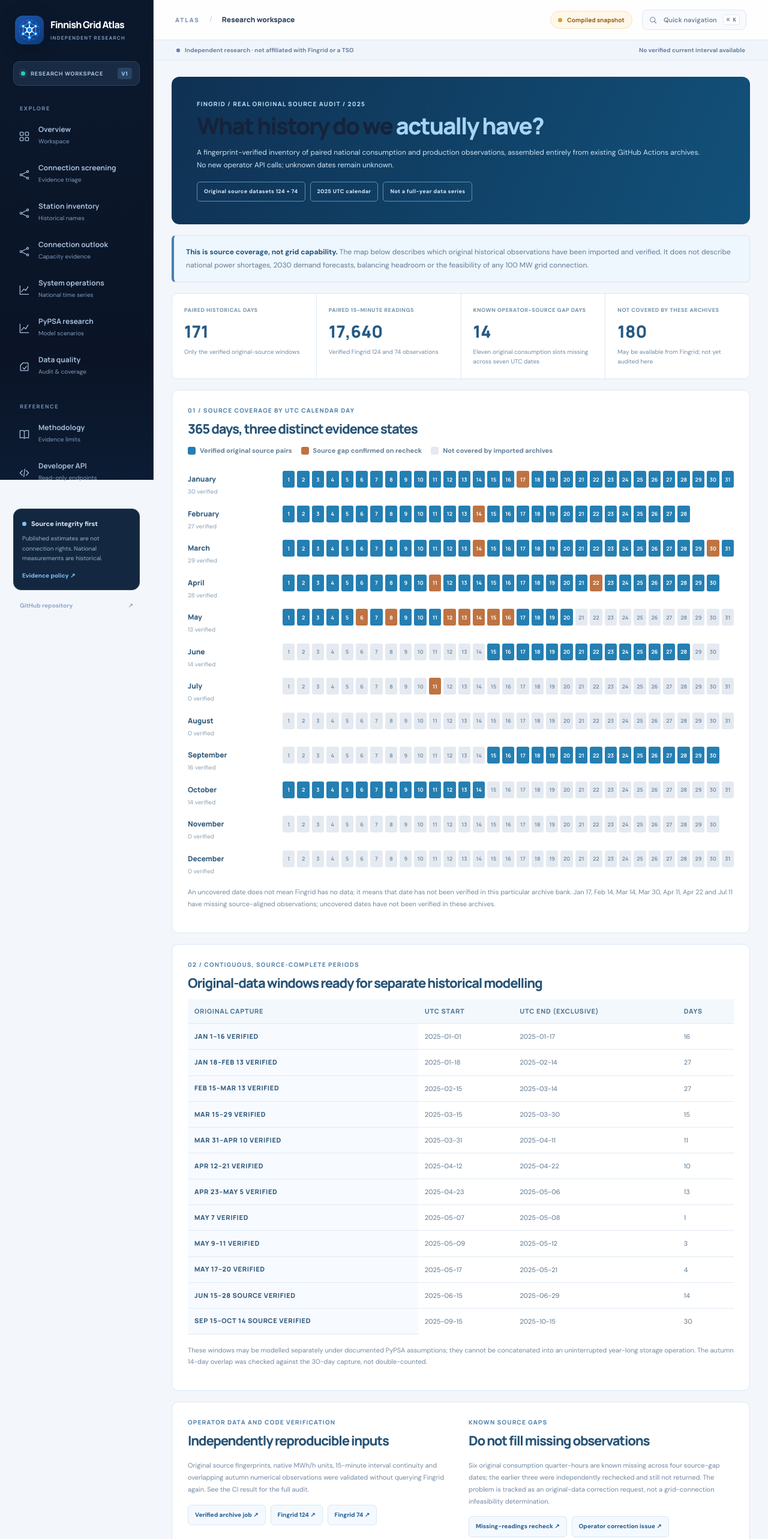
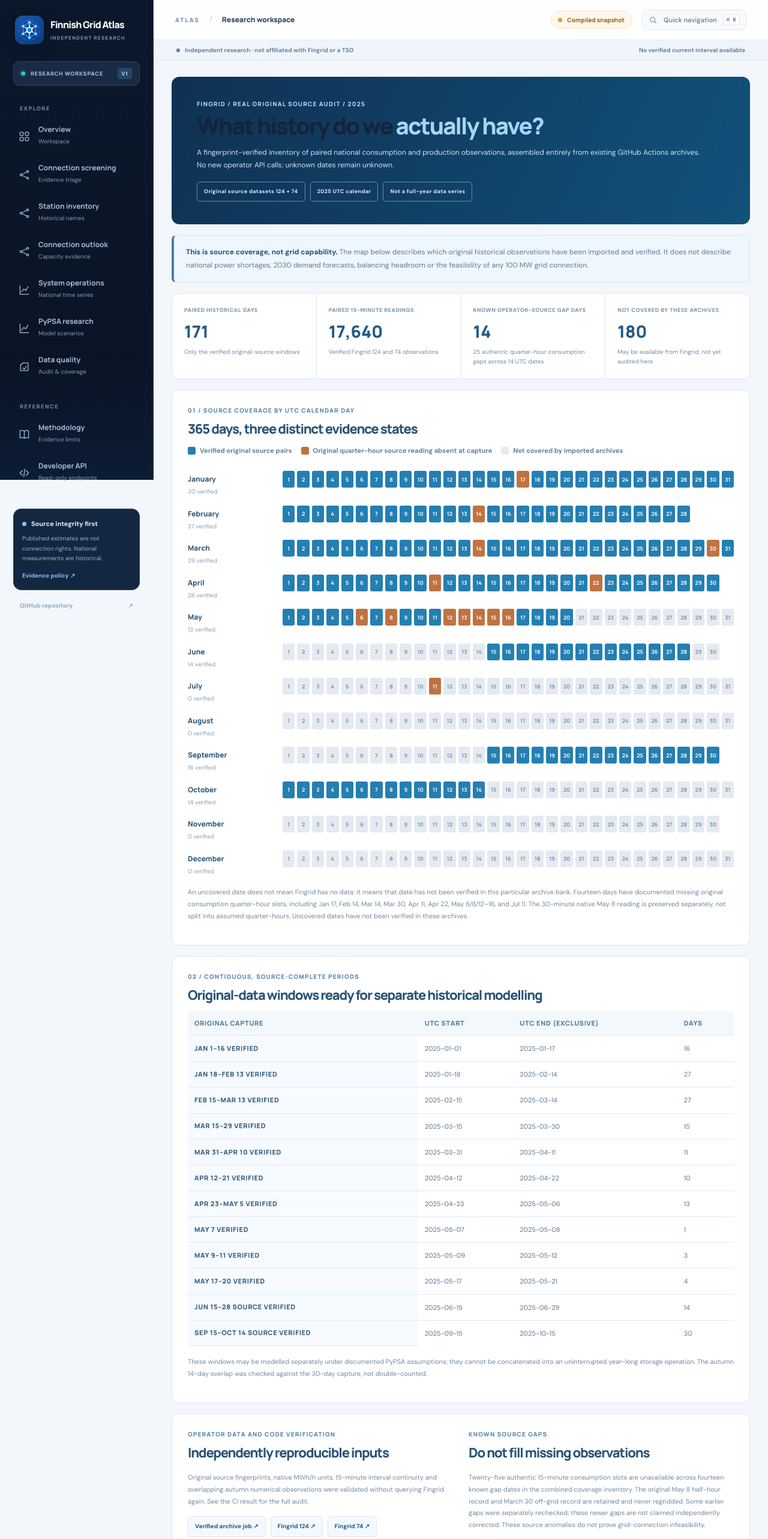
Before and after one commit to abhijith-sivaprasadan/finnish-grid-connection-evidence, a Next.js app in the folder website/: page /analysis/source-coverage in a window 1280 px wide. Shown: the top 2566 px of the page at 60% size. Built offline with nearby package versions, Linux system fonts and the light colour scheme.

Commit message:
Correct coverage calendar, source-gap explanations and 30-minute anomaly text

```diff
--- a/website/src/app/analysis/source-coverage/page.tsx
+++ b/website/src/app/analysis/source-coverage/page.tsx
@@ -42,20 +42,20 @@ export default function ArchiveCoverage(){
   <div className="cov-stats">
    <div><small>PAIRED HISTORICAL DAYS</small><strong>{evidence.verified_complete_days}</strong><span>Only the verified original-source windows</span></div>
    <div><small>PAIRED 15-MINUTE READINGS</small><strong>{evidence.distinct_original_paired_intervals.toLocaleString("en-US")}</strong><span>Verified Fingrid 124 and 74 observations</span></div>
-   <div><small>KNOWN OPERATOR-SOURCE GAP DAYS</small><strong>{counts.source_missing}</strong><span>Eleven original consumption slots missing across seven UTC dates</span></div>
+   <div><small>KNOWN OPERATOR-SOURCE GAP DAYS</small><strong>{counts.source_missing}</strong><span>25 authentic quarter-hour consumption gaps across 14 UTC dates</span></div>
    <div><small>NOT COVERED BY THESE ARCHIVES</small><strong>{counts.not_in_archives}</strong><span>May be available from Fingrid; not yet audited here</span></div>
   </div>
   <section className="cov-panel">
    <p className="cov-kicker">01 / SOURCE COVERAGE BY UTC CALENDAR DAY</p>
    <h2>365 days, three distinct evidence states</h2>
-   <div className="cov-legend"><span><i className="cov-complete"/>Verified original source pairs</span><span><i className="cov-source_missing"/>Source gap confirmed on recheck</span><span><i className="cov-not_in_archives"/>Not covered by imported archives</span></div>
+   <div className="cov-legend"><span><i className="cov-complete"/>Verified original source pairs</span><span><i className="cov-source_missing"/>Original quarter-hour source reading absent at capture</span><span><i className="cov-not_in_archives"/>Not covered by imported archives</span></div>
    <div className="cov-months" aria-label="Daily Fingrid source coverage during 2025">
     {months.map((month,index)=><div className="cov-month" key={month}>
       <div className="cov-month-name"><strong>{month}</strong><small>{days.filter(d=>d.month===index&&d.status==="complete").length} verified</small></div>
       <div className="cov-month-days">{days.filter(d=>d.month===index).map(d=><span key={d.date} className={"cov-date cov-"+d.status} title={d.date+" — "+labels[d.status]} aria-label={d.date+" — "+labels[d.status]}>{d.day}</span>)}</div>
      </div>)}
    </div>
-   <p className="cov-caption">An uncovered date does not mean Fingrid has no data; it means that date has not been verified in this particular archive bank. Jan 17, Feb 14, Mar 14, Mar 30, Apr 11, Apr 22 and Jul 11 have missing source-aligned observations; uncovered dates have not been verified in these archives.</p>
+   <p className="cov-caption">An uncovered date does not mean Fingrid has no data; it means that date has not been verified in this particular archive bank. Fourteen days have documented missing original consumption quarter-hour slots, including Jan 17, Feb 14, Mar 14, Mar 30, Apr 11, Apr 22, May 6/8/12–16, and Jul 11. The 30-minute native May 8 reading is preserved separately, not split into assumed quarter-hours. Uncovered dates have not been verified in these archives.</p>
   </section>
   <section className="cov-panel">
    <p className="cov-kicker">02 / CONTIGUOUS, SOURCE-COMPLETE PERIODS</p><h2>Original-data windows ready for separate historical modelling</h2>
@@ -67,7 +67,7 @@ export default function ArchiveCoverage(){
   <section className="cov-provenance">
    <div><p className="cov-kicker">OPERATOR DATA AND CODE VERIFICATION</p><h2>Independently reproducible inputs</h2><p>Original source fingerprints, native MWh/h units, 15-minute interval continuity and overlapping autumn numerical observations were validated without querying Fingrid again. See the CI result for the full audit.</p>
     <div className="cov-links"><a href={evidence.validation_run} target="_blank" rel="noreferrer">Verified archive job ↗</a><a href="https://data.fingrid.fi/en/datasets/124" target="_blank" rel="noreferrer">Fingrid 124 ↗</a><a href="https://data.fingrid.fi/en/datasets/74" target="_blank" rel="noreferrer">Fingrid 74 ↗</a></div></div>
-   <div><p className="cov-kicker">KNOWN SOURCE GAPS</p><h2>Do not fill missing observations</h2><p>Six original consumption quarter-hours are known missing across four source-gap dates; the earlier three were independently rechecked and still not returned. The problem is tracked as an original-data correction request, not a grid-connection infeasibility determination.</p><div className="cov-links"><a href={evidence.missing_recheck_run} target="_blank" rel="noreferrer">Missing-readings recheck ↗</a><a href="https://github.com/abhijith-sivaprasadan/finnish-grid-connection-evidence/issues/40" target="_blank" rel="noreferrer">Operator correction issue ↗</a><Link href="/analysis/seasons">Validated seasonal PyPSA results ↗</Link></div></div>
+   <div><p className="cov-kicker">KNOWN SOURCE GAPS</p><h2>Do not fill missing observations</h2><p>Twenty-five authentic 15-minute consumption slots are unavailable across fourteen known gap dates in the combined coverage inventory. The original May 8 half-hour record and March 30 off-grid record are retained and never regridded. Some earlier gaps were separately rechecked; these newer gaps are not claimed independently corrected. These source anomalies do not prove grid-connection infeasibility.</p><div className="cov-links"><a href={evidence.missing_recheck_run} target="_blank" rel="noreferrer">Missing-readings recheck ↗</a><a href="https://github.com/abhijith-sivaprasadan/finnish-grid-connection-evidence/issues/40" target="_blank" rel="noreferrer">Operator correction issue ↗</a><Link href="/analysis/seasons">Validated seasonal PyPSA results ↗</Link></div></div>
   </section>
  </section>;
 }
```
